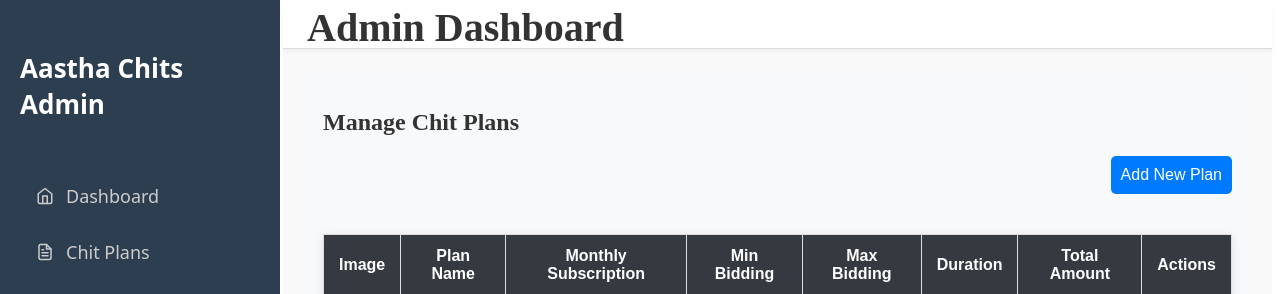
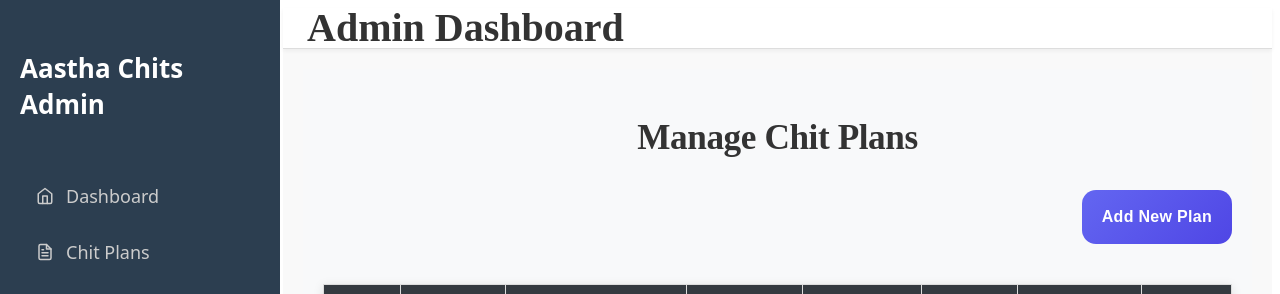
Before and after one commit to aasthanuix/aastha-chits-react-2025, a React (Vite) app in the folder admin/: page /admin/chit-plans in a window 1280 px wide. Shown: the top 294 px of the page. Built offline with nearby package versions, Linux system fonts and the light colour scheme; no server answers; sample sign-in values are in the browser's storage.

Commit message:
Update AddPlan.css

```diff
--- a/admin/src/pages/AddPlans/AddPlan.css
+++ b/admin/src/pages/AddPlans/AddPlan.css
@@ -1,51 +1,156 @@
+/* ========================= */
+/* Page Wrapper              */
+/* ========================= */
 .add-plan-page {
-  padding: 20px;
-  background: #f8f9fa;
-  min-height: 100vh;
+  max-width: 960px;
+  margin: 2rem auto;
+  padding: 0 16px;
+  font-family: 'Inter', 'Poppins', system-ui, sans-serif;
+  color: #1f2937;
 }
 
+/* ========================= */
+/* Title                     */
+/* ========================= */
 .page-title {
-  font-size: 24px;
-  font-weight: 600;
-  margin-bottom: 20px;
-  color: #333;
+  text-align: center;
+  font-size: clamp(1.6rem, 3vw, 2.2rem);
+  font-weight: 700;
+  margin-bottom: 2rem;
+  letter-spacing: -0.4px;
 }
 
+/* ========================= */
+/* Form Card                 */
+/* ========================= */
 .add-plan-form {
-  background: white;
-  padding: 20px;
-  max-width: 500px;
-  margin: auto;
-  display: flex;
-  flex-direction: column;
-  gap: 15px;
-  box-shadow: 0 2px 10px rgba(0,0,0,0.1);
-  border-radius: 8px;
+  background: linear-gradient(180deg, #ffffff, #fafafa);
+  border-radius: 16px;
+  padding: 1.6rem;
+  display: grid;
+  grid-template-columns: 1fr;
+  gap: 1.4rem;
+  box-shadow:
+    0 10px 25px rgba(0, 0, 0, 0.08),
+    inset 0 1px 0 rgba(255,255,255,0.7);
 }
 
+/* ========================= */
+/* Inputs                    */
+/* ========================= */
 .add-plan-form input {
-  padding: 10px;
-  font-size: 14px;
-  border: 1px solid #ccc;
-  border-radius: 5px;
+  width: 100%;
+  height: 52px;
+  padding: 0 14px;
+  font-size: 0.95rem;
+  border-radius: 10px;
+  border: 1px solid #e5e7eb;
+  background: #ffffff;
+  transition: all 0.25s ease;
+}
+
+.add-plan-form input:not([type="file"]) {
+  margin-bottom: 2px;
+}
+
+.add-plan-form input::placeholder {
+  color: #9ca3af;
 }
 
 .add-plan-form input:focus {
-  border-color: #007bff;
   outline: none;
+  border-color: #6366f1;
+  box-shadow: 0 0 0 4px rgba(99, 102, 241, 0.15);
 }
 
+/* ========================= */
+/* File Input                */
+/* ========================= */
+.add-plan-form input[type="file"] {
+  height: auto;
+  padding: 14px;
+  background: #f9fafb;
+  border: 1px dashed #d1d5db;
+  border-radius: 12px;
+  cursor: pointer;
+}
+
+/* ========================= */
+/* Image Preview             */
+/* ========================= */
+.preview-img {
+  width: 100%;
+  max-width: 240px;
+  margin: 0.75rem auto;
+  border-radius: 14px;
+  display: block;
+  box-shadow: 0 12px 25px rgba(0,0,0,0.18);
+  animation: fadeIn 0.35s ease;
+}
+
+/* ========================= */
+/* Button                    */
+/* ========================= */
 .btn-primary {
-  padding: 10px;
-  background: #007bff;
+  height: 54px;
+  font-size: 1rem;
+  font-weight: 600;
+  border-radius: 14px;
+  border: none;
+  background: linear-gradient(135deg, #6366f1, #4f46e5);
   color: white;
-  font-size: 16px;
-  border: none;
-  border-radius: 5px;
   cursor: pointer;
-  transition: background 0.3s;
+  letter-spacing: 0.3px;
+  transition: transform 0.15s ease, box-shadow 0.15s ease;
 }
 
 .btn-primary:hover {
-  background: #0056b3;
+  transform: translateY(-1px);
+  box-shadow: 0 10px 25px rgba(79,70,229,0.35);
 }
+
+.btn-primary:active {
+  transform: translateY(0);
+  box-shadow: 0 6px 14px rgba(79,70,229,0.25);
+}
+
+/* ========================= */
+/* Tablet (≥ 640px)          */
+/* ========================= */
+@media (min-width: 640px) {
+  .add-plan-form {
+    grid-template-columns: repeat(2, 1fr);
+    padding: 1.8rem;
+    gap: 1.6rem;
+  }
+
+  .add-plan-form input[type="file"],
+  .preview-img,
+  .btn-primary {
+    grid-column: span 2;
+  }
+}
+
+/* ========================= */
+/* Desktop (≥ 1024px)        */
+/* ========================= */
+@media (min-width: 1024px) {
+  .add-plan-form {
+    padding: 2.2rem;
+    gap: 1.8rem;
+  }
+}
+
+/* ========================= */
+/* Animations                */
+/* ========================= */
+@keyframes fadeIn {
+  from {
+    opacity: 0;
+    transform: scale(0.96);
+  }
+  to {
+    opacity: 1;
+    transform: scale(1);
+  }
+}
```
